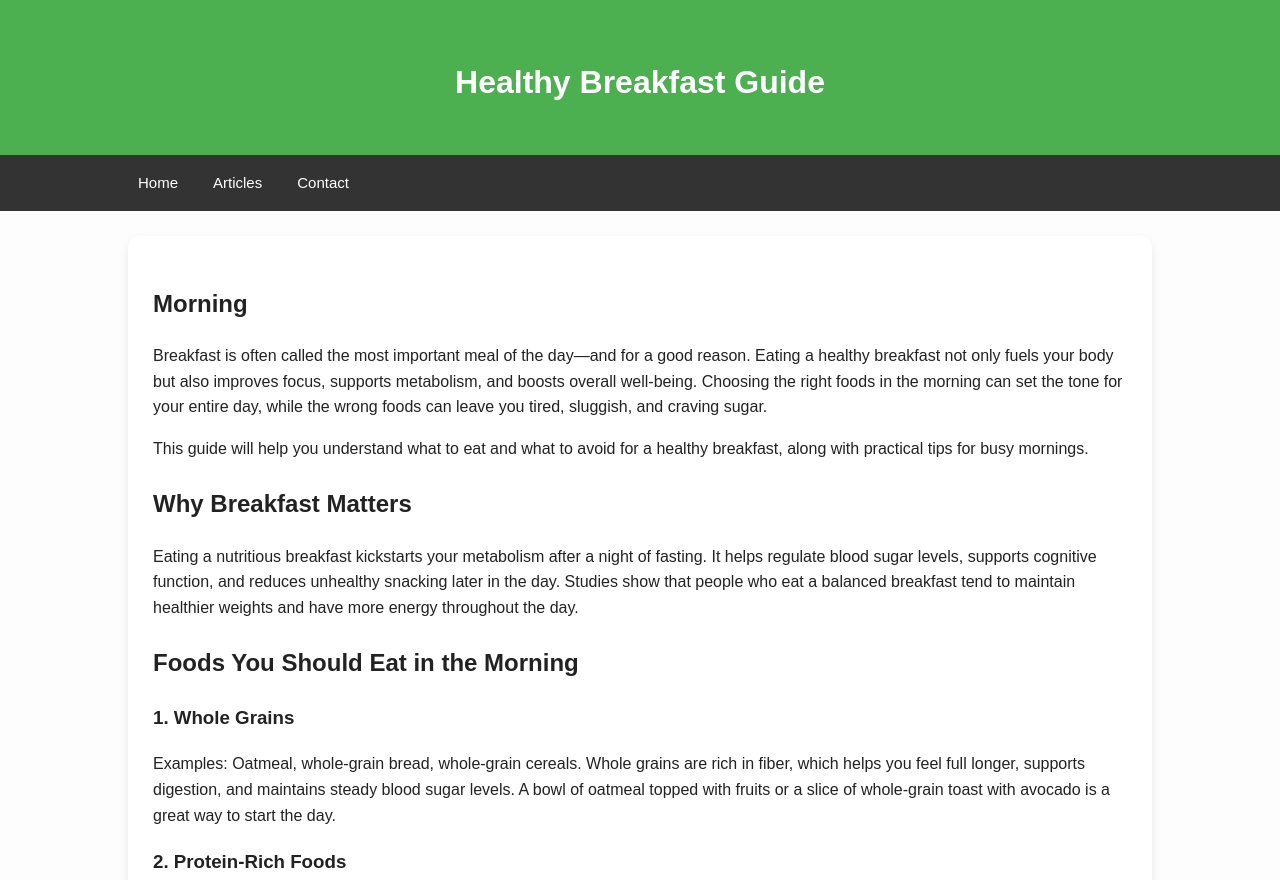
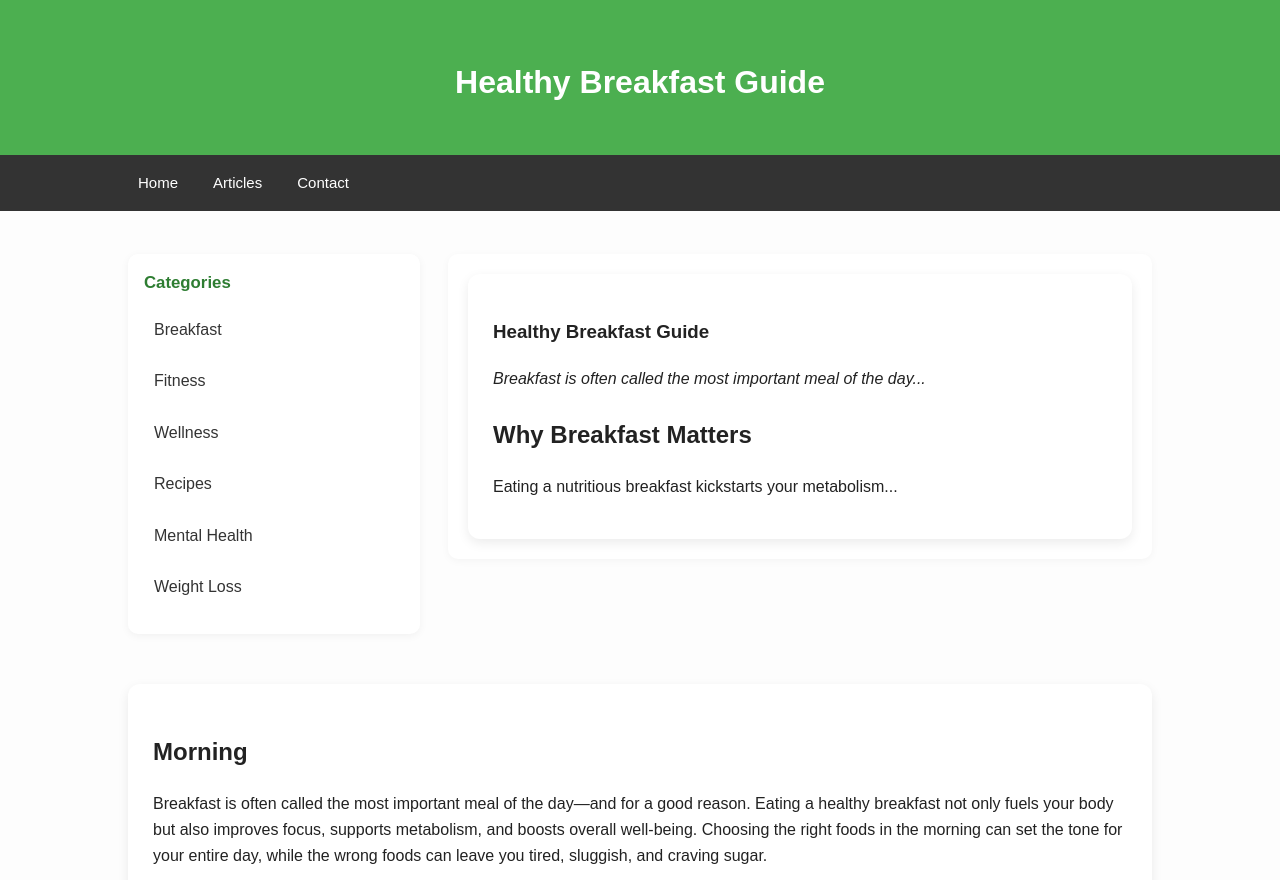
Before and after one commit to imam1231/HealthyHer, a plain HTML site: page morning-breakfast.html in a window 1280 px wide. Shown: the top 880 px of the page. Drawn offline with Linux system fonts and the light colour scheme.

Commit message:
morning-breakfast.html

```diff
--- a/morning-breakfast.html
+++ b/morning-breakfast.html
@@ -77,6 +77,162 @@
   <a href="article.html">Articles</a>
   <a href="contact.html">Contact</a>
 </nav>
+<!-- START: Article layout with left categories sidebar -->
+<main class="container">
+  <div class="article-layout">
+
+    <!-- Sidebar: Categories (left) -->
+    <aside class="sidebar" aria-label="Categories">
+      <div class="sidebar-header">
+        <h3>Categories</h3>
+        <button id="catToggle" class="cat-toggle" aria-expanded="true" aria-controls="categoryList">☰</button>
+      </div>
+
+      <ul id="categoryList" class="category-list">
+        <li class="category-item"><a href="blog.html?cat=breakfast">Breakfast</a></li>
+        <li class="category-item"><a href="blog.html?cat=fitness">Fitness</a></li>
+        <li class="category-item"><a href="blog.html?cat=wellness">Wellness</a></li>
+        <li class="category-item"><a href="blog.html?cat=recipes">Recipes</a></li>
+        <li class="category-item"><a href="blog.html?cat=mental-health">Mental Health</a></li>
+        <li class="category-item"><a href="blog.html?cat=weight-loss">Weight Loss</a></li>
+        <!-- আরো ক্যাটেগরি যোগ করো এখানে -->
+      </ul>
+    </aside>
+
+    <!-- Main article/content (right) -->
+    <section class="content" aria-labelledby="articleTitle">
+      <article>
+        <h1 id="articleTitle">Healthy Breakfast Guide</h1>
+        <p><em>Breakfast is often called the most important meal of the day...</em></p>
+
+        <!-- article content... -->
+        <h2>Why Breakfast Matters</h2>
+        <p>Eating a nutritious breakfast kickstarts your metabolism...</p>
+
+        <!-- আরো কন্টেন্ট -->
+      </article>
+    </section>
+
+  </div>
+</main>
+
+<style>
+  /* Layout wrapper */
+  .article-layout {
+    display: flex;
+    gap: 28px;
+    align-items: flex-start;
+    margin-top: 18px;
+  }
+
+  /* Sidebar (left) */
+  .sidebar {
+    width: 260px;                 /* fixed width on desktop */
+    flex: 0 0 260px;
+    background: #ffffff;
+    border-radius: 10px;
+    padding: 16px;
+    box-shadow: 0 2px 8px rgba(0,0,0,0.05);
+    position: sticky;
+    top: 18px;                    /* stays visible while scrolling */
+    height: fit-content;
+  }
+
+  .sidebar-header {
+    display:flex;
+    justify-content:space-between;
+    align-items:center;
+    gap:8px;
+  }
+
+  .sidebar-header h3 {
+    margin:0;
+    font-size:1.05rem;
+    color:#2e7d32;
+  }
+
+  .cat-toggle {
+    display:none; /* only show on small screens */
+    background:#1976d2;
+    color:#fff;
+    border:none;
+    padding:6px 8px;
+    border-radius:6px;
+    cursor:pointer;
+  }
+
+  .category-list {
+    list-style:none;
+    padding:12px 0 0 0;
+    margin:0;
+  }
+
+  .category-item {
+    margin-bottom:10px;
+  }
+
+  .category-item a {
+    color:#333;
+    text-decoration:none;
+    display:block;
+    padding:8px 10px;
+    border-radius:6px;
+  }
+
+  .category-item a:hover,
+  .category-item a.active {
+    background:#e8f5e9;
+    color:#2e7d32;
+  }
+
+  /* Content (right) */
+  .content {
+    flex: 1 1 auto;
+    min-width:0;
+    background: #fff;
+    border-radius: 10px;
+    padding: 20px;
+    box-shadow: 0 2px 8px rgba(0,0,0,0.04);
+  }
+
+  /* Responsive: stack on small screens */
+  @media (max-width: 768px) {
+    .article-layout {
+      flex-direction: column;
+    }
+
+    .sidebar {
+      width: 100%;
+      flex: 0 0 auto;
+      position: relative;
+    }
+
+    .cat-toggle {
+      display:inline-block;
+    }
+
+    /* hide category list initially on tiny screens (will toggle via JS) */
+    .category-list.collapsed {
+      display: none;
+    }
+  }
+</style>
+
+<script>
+  // Simple toggle for mobile: collapse/expand category list
+  (function(){
+    const toggle = document.getElementById('catToggle');
+    const list = document.getElementById('categoryList');
+    if(!toggle || !list) return;
+    toggle.addEventListener('click', () => {
+      const collapsed = list.classList.toggle('collapsed');
+      toggle.setAttribute('aria-expanded', String(!collapsed));
+    });
+  })();
+</script>
+<!-- END: Article layout with left categories sidebar -->
+
+
 
 <main>
   <article>
```
